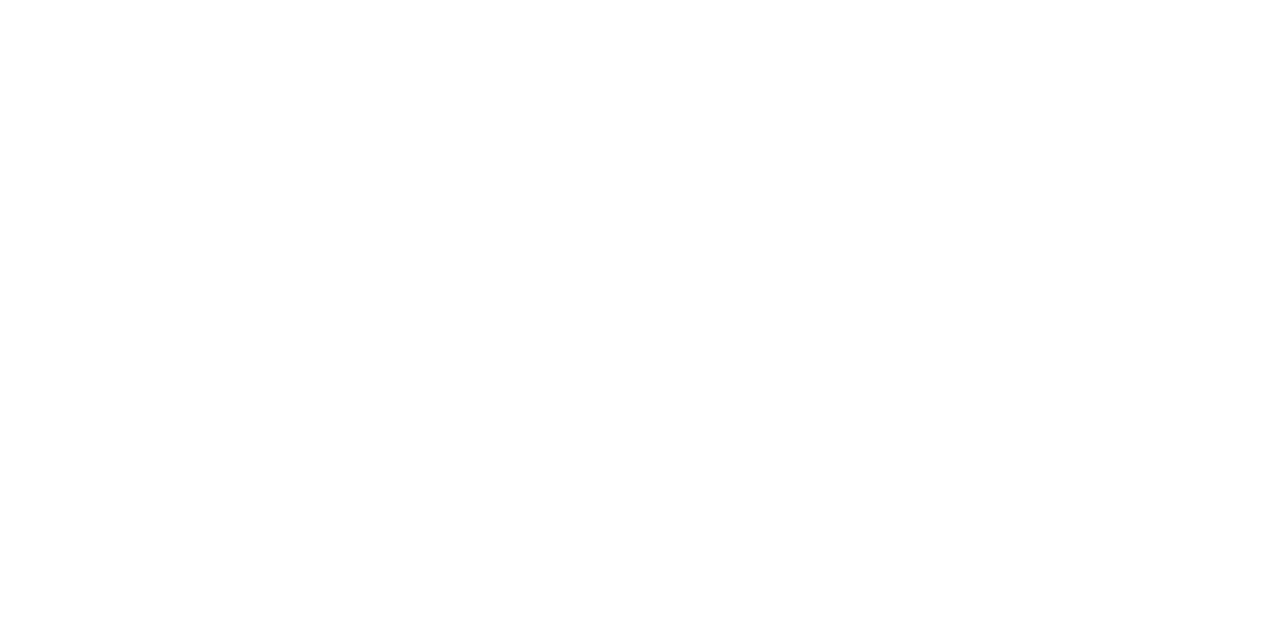
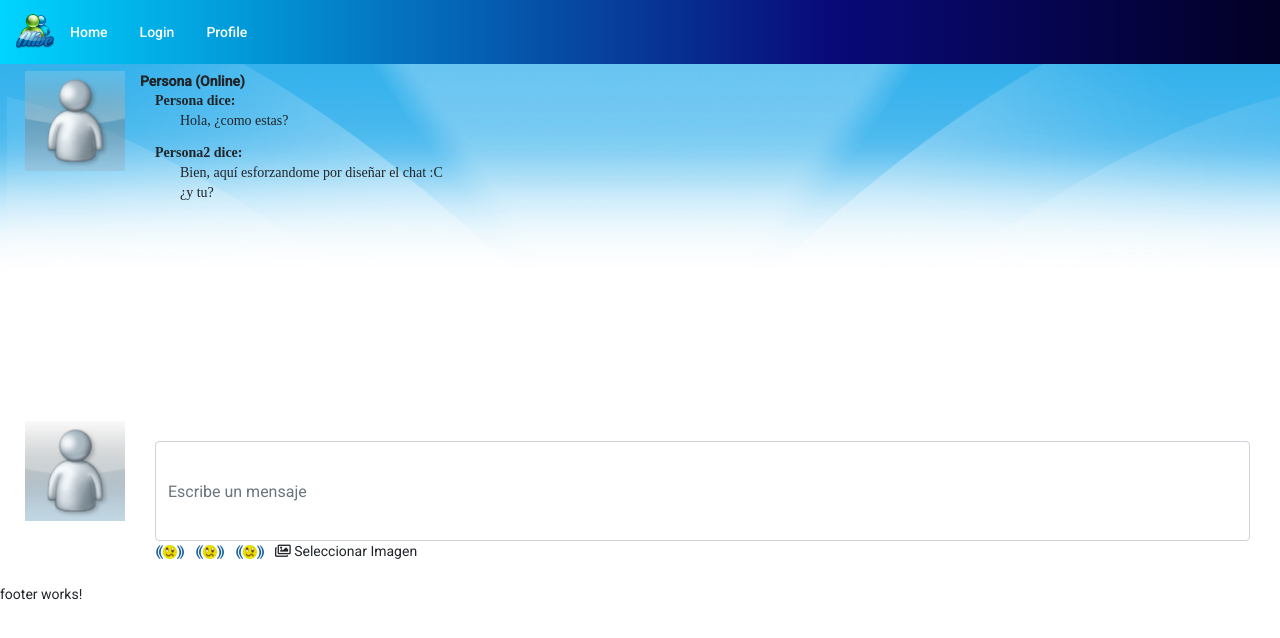
Before and after one commit to lrangelc/platzinger, an Angular app: page /conversation/2 in a window 1280 px wide. Shown: the top 638 px of the page. Built offline with nearby package versions, Linux system fonts and the light colour scheme.

Commit message:
build conversation

```diff
--- a/src/app/conversation/conversation.component.html
+++ b/src/app/conversation/conversation.component.html
@@ -1,3 +1,59 @@
-<p>{{ friend | json }}</p>
+<!-- <p>{{ friend | json }}</p>
 <p>{{ price | number: "1.2-2" }}</p>
-<p>{{ today | date: "medium" }}</p>
+<p>{{ today | date: "medium" }}</p> -->
+<div class="conversationContainer">
+  <div class="contPrinc pato45">
+    <div class="row">
+      <div class="col-xs-3 bg-grey marle-25">
+        <div class="avatarFrameOnLine">
+          <img
+            src="./../../assets/img/generic_avatar.png"
+            class="homeAvatarPicture img-fluid"
+          />
+        </div>
+        <div class="avatarFrameOnLine marto250">
+          <img
+            src="./../../assets/img/generic_avatar.png"
+            class="homeAvatarPicture img-fluid"
+          />
+        </div>
+      </div>
+      <div class="col">
+        <span><b>Persona (Online)</b></span>
+        <div class="container">
+          <div class="chatContainer marto15">
+            <div class="exampleChat">
+              <span><b>Persona dice:</b></span>
+              <p class="marle-25">Hola, ¿como estas?</p>
+            </div>
+            <div class="exampleChat">
+              <span><b>Persona2 dice:</b></span>
+              <p class="marle-25">
+                Bien, aquí esforzandome por diseñar el chat :C <br />
+                ¿y tu?
+              </p>
+            </div>
+          </div>
+          <div class="bottomChat">
+            <input
+              type="area"
+              class="form-control areaChat"
+              placeholder="Escribe un mensaje"
+              name=""
+            />
+            <div class="marto15">
+              <img src="./../../assets/img/zumbido.png" class="iconImage img-fluid" />
+              <img src="./../../assets/img/zumbido.png" class="iconImage img-fluid" />
+              <img src="./../../assets/img/zumbido.png" class="iconImage img-fluid" />
+              <label class="customFileUpload">
+                <input type="file" />
+                <i class="far fa-images"></i>
+                Seleccionar Imagen
+              </label>
+            </div>
+          </div>
+        </div>
+      </div>
+    </div>
+  </div>
+</div>
--- a/src/app/conversation/conversation.component.scss
+++ b/src/app/conversation/conversation.component.scss
@@ -0,0 +1,50 @@
+.conversationContainer {
+  background-image: url("./../../assets/img/msnbg.jpg");
+  background-size: 100%;
+  background-repeat: no-repeat;
+}
+.contPrinc {
+  padding: 15px;
+}
+.margin-left {
+  margin-left: 0px;
+}
+.chatContainer {
+  width: 100%;
+  height: 350px;
+}
+.bottomChat {
+  width: 100%;
+  bottom: 0px;
+}
+.homeAvatarPicture {
+  max-width: 100px;
+}
+.marto100 {
+  margin-top: 100px;
+}
+.marle-25 {
+  margin-left: 25px;
+}
+.marto250 {
+  margin-top: 250px;
+}
+.areaChat {
+  height: 100px;
+}
+
+.exampleChat {
+  font-family: "San-serif";
+}
+
+.iconImage {
+  width: 30px;
+  margin-right: 10px;
+}
+
+img .logoPers {
+  width: 65px;
+}
+.icon {
+  margin-right: 10px;
+}
--- a/src/app/home/home.component.html
+++ b/src/app/home/home.component.html
@@ -1,14 +1,54 @@
-<input type="text" placeholder="Find a Friend" [(ngModel)]="query" />
-<br /
-<h3>Amigos</h3>
-<ng-container *ngFor="let user of friends | search: query; let i = index">
-  <div>
-    <img class="user-status"
-      src="./../../../../../assets/img/logo_live_{{ user.status }}.png"
-      alt="status"
-    />
-    <a routerLink="/conversation/{{ user.uid }}"
-      >{{ i + 1 }}. {{ user.nick }} - {{ user.email }}</a
-    >
+<div class="homeContainer">
+  <div class="whiteBorderGlassBox">
+    <div class="homeHeadContainer">
+      <div class="row">
+        <div class="col-md-auto">
+          <div class="avatarFrameOnline">
+            <img
+              src="./../../assets/img/generic_avatar.png"
+              id="homeAvatarPicture"
+            />
+          </div>
+        </div>
+        <div class="col">
+          <b>Luis</b>
+          <div>
+            <span>Online</span>
+            <br />
+            <span>< Escribe un mensaje personal ></span>
+          </div>
+        </div>
+      </div>
+    </div>
   </div>
-</ng-container>
+  <div class="whiteContainerPadded mt-3">
+    <div class="row">
+      <div class="col">
+        <input
+          type="text"
+          class="form-control"
+          placeholder="Find a Friend"
+          [(ngModel)]="query"
+        />
+      </div>
+      <div class="col-md-auto">
+        <img class="icon" src="./../../assets/img/logo_live_add.png" alt="" />
+      </div>
+    </div>
+    <hr />
+    <h3>Amigos ({{ friends.length }} / {{ friends.length }})</h3>
+    <ng-container *ngFor="let user of friends | search: query; let i = index">
+      <div class="mb-3">
+        <span routerLink="/conversation/{{ user.uid }}">
+          <img
+            class="user-status"
+            src="./../../../../../assets/img/logo_live_{{ user.status }}.png"
+            alt="status"
+          />
+          <b>{{ user.nick }}</b> - {{ user.subnick || "No subnick" }}
+          <small>{{ user.email }}</small>
+        </span>
+      </div>
+    </ng-container>
+  </div>
+</div>
--- a/src/app/home/home.component.scss
+++ b/src/app/home/home.component.scss
@@ -1,4 +1,32 @@
 .user-status {
-    width: 25px;
-    height: 25px;
+  width: 25px;
+  height: 25px;
 }
+
+.homeContainer {
+  background-image: url("./../../assets/img/msnbg.jpg");
+  background-size: 100%;
+  background-repeat: no-repeat;
+}
+
+.whiteBorderGlassBox {
+  border: 2px solid rgba(255, 255, 255, 0.75);
+  padding: 8px;
+}
+
+.homeHeadContainer {
+  background-color: rgba(255, 255, 255, 0.5);
+}
+
+#homeAvatarPicture {
+  max-width: 100px;
+}
+
+.whiteContainerPadded {
+  padding: 15px;
+  background-color: white;
+}
+
+img.icon {
+  width: 30px;
+}
--- a/src/app/layout/layout.component.html
+++ b/src/app/layout/layout.component.html
@@ -1,5 +1,5 @@
 <app-header></app-header>
-<div>
+<div class="generalContent">
   <router-outlet></router-outlet>
 </div>
 <app-footer></app-footer>
--- a/src/app/profile/profile.component.html
+++ b/src/app/profile/profile.component.html
@@ -1 +1,48 @@
-<p>profile works!</p>
+<div class="profileContainer">
+  <div class="container pt-5">
+    <div class="row">
+      <div class="col-md-3">
+        <div class="avatarFrameOnline">
+          <img
+            class="avatarImage img-fluid"
+            src="./../../assets/img/generic_avatar.png"
+            alt=""
+          />
+        </div>
+        <hr />
+        <div>
+          <span>Cambiar Foto</span>
+          <label class="custom-file-upload">
+            <input type="file" />
+            Subir Avatar
+          </label>
+        </div>
+      </div>
+      <div class="col-md-9">
+        <div>
+          <label fixed>Nick</label>
+          <input class="form-control" type="text" />
+        </div>
+        <div>
+          <label fixed>Subnick</label>
+          <input class="form-control" type="text" />
+        </div>
+        <div>
+          <label fixed>Email</label>
+          <input class="form-control" type="text" disabled />
+        </div>
+        <div>
+          <label fixed>Status</label>
+          <select class="form-control">
+            <option value="online">Conectado</option>
+            <option value="offline">Desconectado</option>
+            <option value="busy">Ocupado</option>
+            <option value="away">Ausente</option>
+          </select>
+        </div>
+        <hr />
+        <a class="btn btn-primary btn-block">Guardar</a>
+      </div>
+    </div>
+  </div>
+</div>
--- a/src/app/profile/profile.component.scss
+++ b/src/app/profile/profile.component.scss
@@ -0,0 +1,5 @@
+.profileContainer {
+    background-image: url("./../../assets/img/msnbg.jpg");
+    background-size: 100%;
+    background-repeat: no-repeat;
+  }
--- a/src/app/shared/components/header/header/header.component.html
+++ b/src/app/shared/components/header/header/header.component.html
@@ -1,9 +1,8 @@
-<mat-toolbar color="primary">
+<mat-toolbar color="primary" class="menuContainer">
   <mat-toolbar-row>
-    <img class="main-logo" src="./../../../../../assets/img/logo_live.png" alt="Logo de Platzinger" >
-    <i class="fas fa-american-sign-language-interpreting"></i>
     <div>
       <nav>
+        <img routerLink="/home" class="main-logo" src="./../../../../../assets/img/logo_live.png" alt="Logo de Platzinger" >
         <a mat-button routerLink="/home">Home</a>
         <a mat-button routerLink="/login">Login</a>
         <a mat-button routerLink="/profile">Profile</a>
--- a/src/app/shared/components/header/header/header.component.scss
+++ b/src/app/shared/components/header/header/header.component.scss
@@ -1,4 +1,20 @@
 .main-logo {
-  width: 60px;
-  height: 60px;
+  height: 38px;
+  padding: 0;
+  margin: 0;
 }
+
+.menuContainer {
+  background: rgb(2, 0, 36);
+  background: linear-gradient(
+    270deg,
+    rgba(2, 0, 36, 1) 0%,
+    rgba(9, 9, 121, 1) 35%,
+    rgba(0, 212, 255, 1) 100%
+  );
+  position: fixed;
+  width: 100%;
+  z-index: 9;
+  height: 56px;
+  top: 0px;
+}
--- a/src/styles.scss
+++ b/src/styles.scss
@@ -16,7 +16,19 @@ body {
     rgba(63, 94, 251, 1) 0%,
     rgba(252, 70, 107, 1) 100%
   );
-//   text-align: center;
+  padding: 5%;
+  border-radius: 10px;
+  border: 1px solid white;
+  display: inline-block;
+}
+
+.avatarFrameOnline {
+  background: rgb(34, 193, 195);
+  background: linear-gradient(
+    0deg,
+    rgba(34, 193, 195, 1) 0%,
+    rgba(253, 187, 45, 1) 100%
+  );
   padding: 5%;
   border-radius: 10px;
   border: 1px solid white;
@@ -24,5 +36,26 @@ body {
 }
 
 .center {
-    text-align: center !important;
+  text-align: center !important;
 }
+
+.generalContent {
+  margin-top: 56px;
+}
+
+input[type="file"] {
+  display: none;
+}
+
+.custom-file-upload {
+  background: rgb(238, 174, 202);
+  background: radial-gradient(
+    circle,
+    rgba(238, 174, 202, 1) 0%,
+    rgba(148, 187, 233, 1) 100%
+  );
+  display: inline-block;
+  padding: 6px 12px;
+  cursor: pointer;
+  border: 1px solid #8dd2f3;
+}
```
